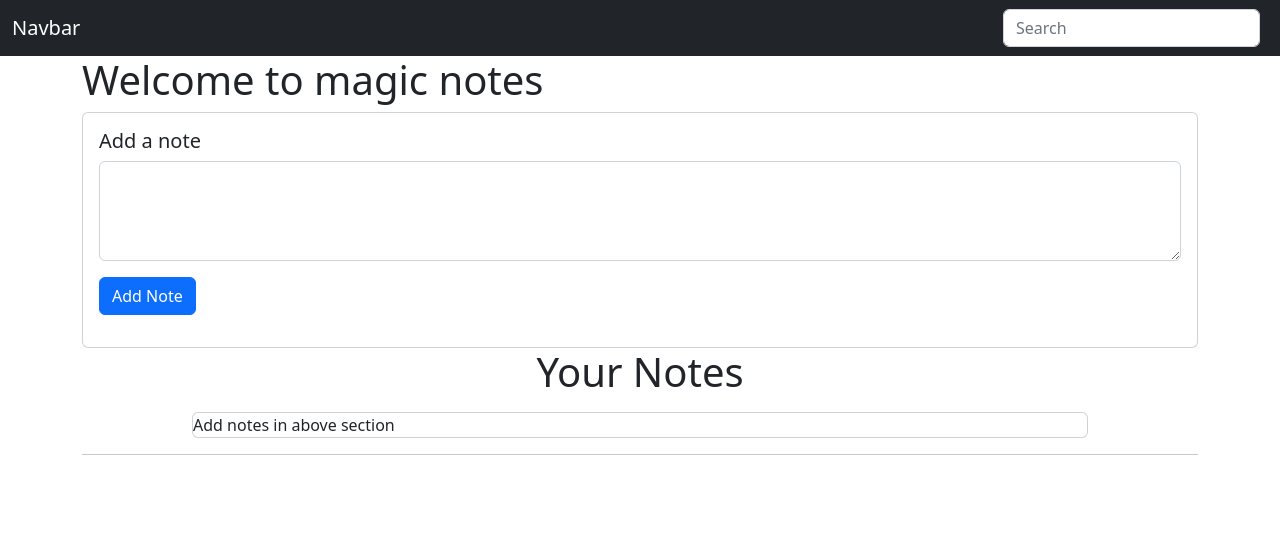
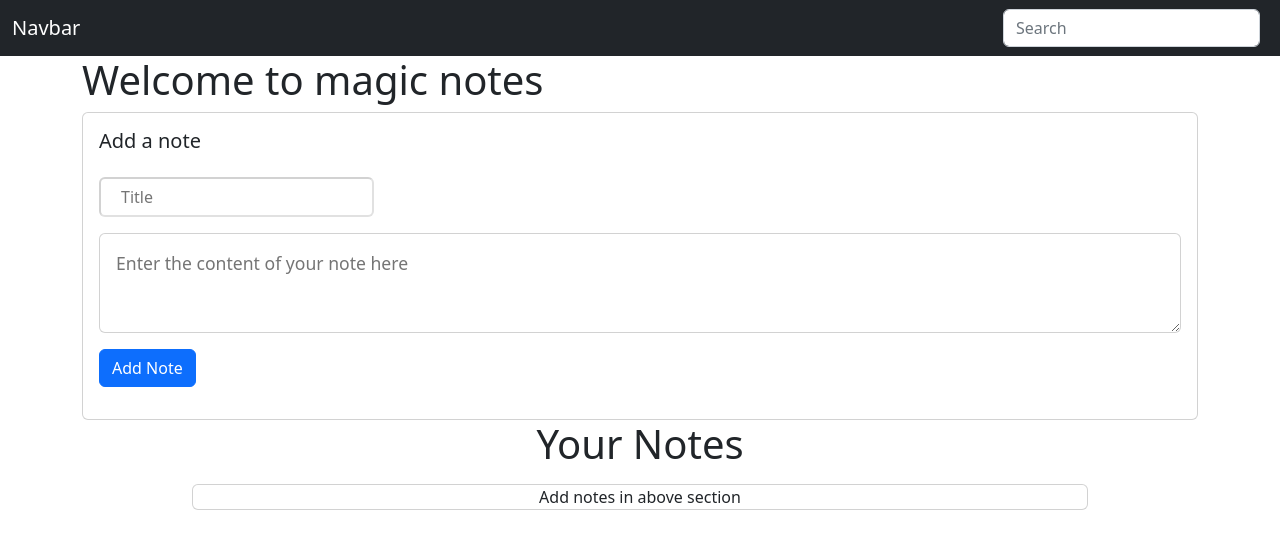
Before and after one commit to jayesh10051/notesTakingPage, a plain HTML site: page index.html in a window 1280 px wide. Drawn offline with nearby package versions, Linux system fonts and the light colour scheme.

Commit message:
title to the notes is added

```diff
--- a/css/style.css
+++ b/css/style.css
@@ -7,9 +7,28 @@
     border: 2px solid black;
 
 }
+#title{
+    margin: 1rem 0;
+    border-radius: 6px;
+    border-color: rgba(0, 0, 0, 0.175);
+    padding: 6px 20px;
+}
+#title:focus{
+
+
+}
+.notesTextArea{
+    display: block;
+    border-radius: 6px;
+    border-color: rgba(0, 0, 0, 0.175);
+    width: 100%;
+    padding: 1rem;
+    font-size:1.1em;
+}
 .cardSection{
     display: flex;
     flex-direction: row;
+    justify-content: center;
     margin: auto;
     overflow: hidden;
     flex-wrap: wrap;
--- a/index.html
+++ b/index.html
@@ -34,12 +34,8 @@
         <div class="card-body">
           <h5 class="card-title">Add a note</h5>
           <div class="form-floating">
-            <textarea
-              class="form-control"
-              placeholder="Leave a comment here"
-              id="floatingTextarea2"
-              style="height: 100px"
-            ></textarea>
+            <input id="title" type="text" placeholder="Title">
+            <textarea id="floatingTextarea2" placeholder="Enter the content of your note here" class="notesTextArea" style="height: 100px;" ></textarea>
           </div>
           <button type="submit" id="addButton" class="btn btn-primary my-3">
             Add Note
@@ -50,7 +46,6 @@
         <h1>Your Notes</h1>
         <div class="card my-3 cardSection" style="width: 70vw"></div>
       </div>
-      <hr />
     </div>
     <script
       src="https://cdn.jsdelivr.net/npm/bootstrap@5.2.0-beta1/dist/js/bootstrap.bundle.min.js"
--- a/js/app.js
+++ b/js/app.js
@@ -9,11 +9,12 @@ function showItem() {
         document.getElementsByClassName("cardSection")[0].innerHTML=``;
         let notesArray = Array.from(JSON.parse(notes));
         notesArray.forEach(function(element,index) {
-            let text = element;
+            let text = element.noteText;
+            let title = element.noteTitle;
             let card = document.createElement("div");
             card.classList = "card-body noteCard";
             card.id = `card${index}`;
-            card.innerHTML= `<h5 class="card-title">Card ${index + 1}</h5>
+            card.innerHTML= `<h5 class="card-title">${title}</h5>
             <p class="card-text">
               ${text}
             </p>
@@ -31,23 +32,27 @@ let button = document.getElementById("addButton");
 button.addEventListener("click",function addnote() {
     let notes = localStorage.getItem("notes");
     let notetxt = document.getElementById("floatingTextarea2").value;
+    let notetitle = document.getElementById("title").value;
+    let note = {noteText : notetxt,
+                noteTitle : notetitle};
     if (notetxt == "") {
         alert("type something in text area");
     }
     else{
         if (notes == null) {
             let notesobj = [];
-            notesobj.push(notetxt);
+            notesobj.push(note);
             localStorage.setItem("notes",JSON.stringify(notesobj))
         }
         else{
             let notesobj = JSON.parse(notes);
             let notesArray = Array.from(notesobj);
-            notesArray.push(notetxt);
+            notesArray.push(note);
             notes = JSON.stringify(notesArray);
             localStorage.setItem("notes",notes);
         }
     }
+    document.getElementById("title").value = ``;
     document.getElementById("floatingTextarea2").value=``;
     showItem();
 });
```
